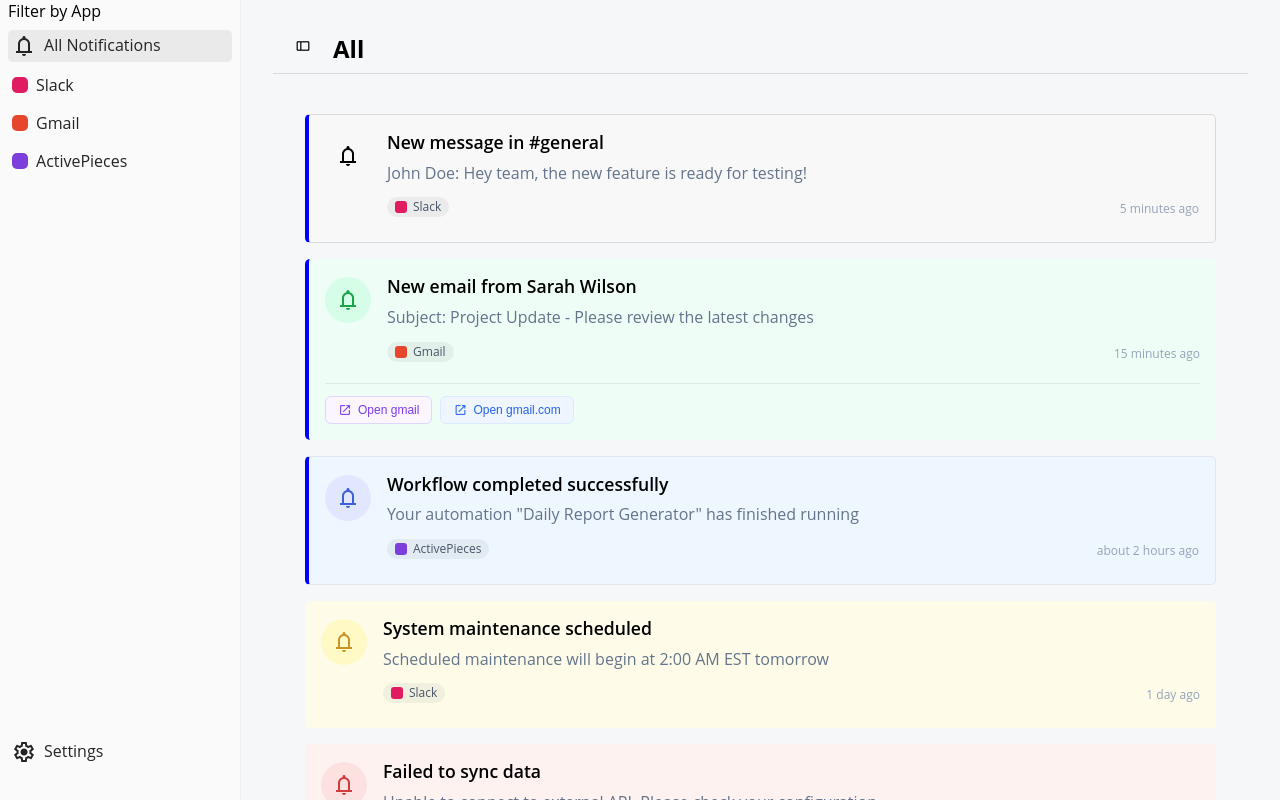
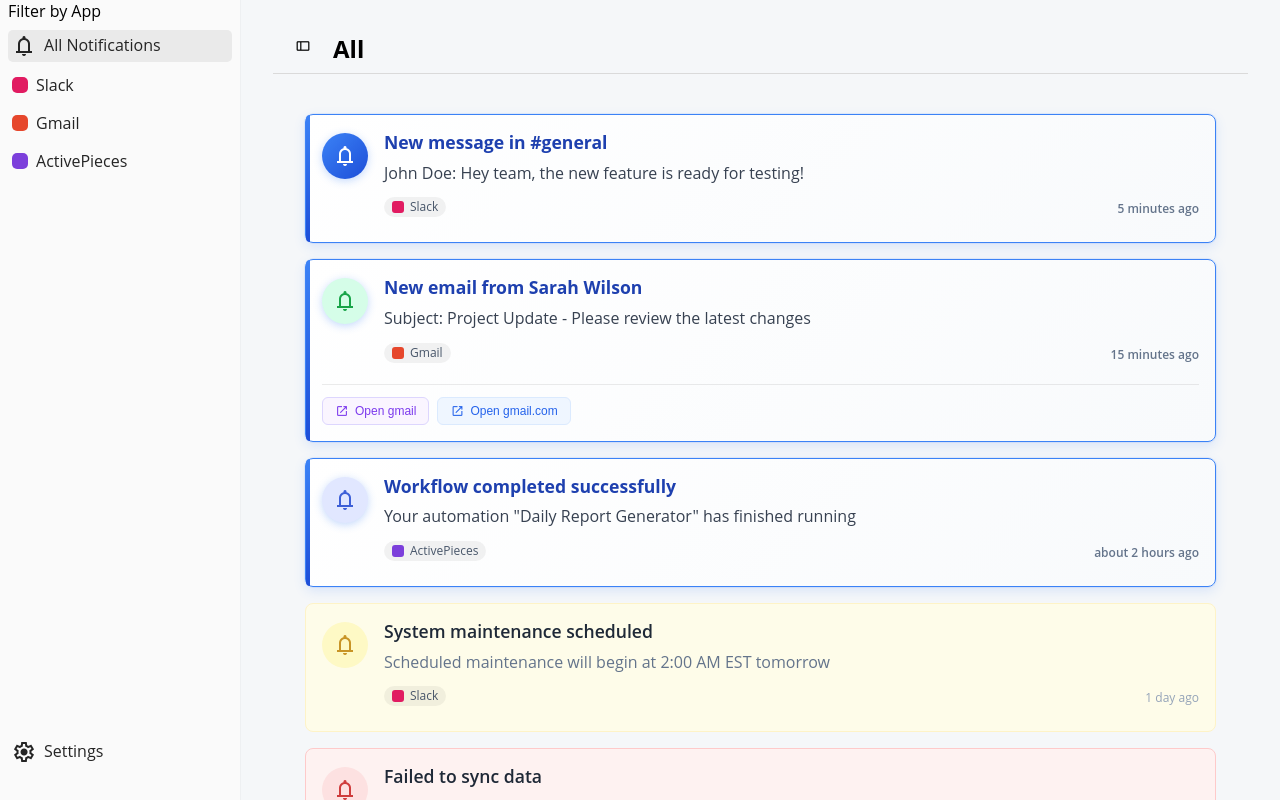
Before and after one commit to pascalwilbrink/notiview, an Angular app: page / in a window 1280 px wide. Built offline with nearby package versions, Linux system fonts and the light colour scheme.

Commit message:
Improve unread notification card styling

```diff
--- a/src/app/notification/components/notification/notification.component.css
+++ b/src/app/notification/components/notification/notification.component.css
@@ -2,10 +2,11 @@
     display: block;
     width: 100%;
     padding: 16px;
-    border-radius: 5px;
+    border-radius: 8px;
     margin-bottom: 16px;
     transition: all .32s cubic-bezier(0.075, 0.82, 0.165, 1);
     box-sizing: border-box;
+    position: relative;
 }
 
 .nv-notification:hover {
@@ -13,27 +14,68 @@
         0 3px 7px rgba(0, 0, 0, .09);
         transition: all .32s cubic-bezier(0.075, 0.82, 0.165, 1);
 }
+
 .nv-notification--default {
     border: 1px solid #DADADA;
     background: #F8F8F8;
 }
 
-
 .nv-notification--success {
     background: #effdf7;
+    border: 1px solid #d1fae5;
 }
 
 .nv-notification--info {
     background: #eef6ff;
-    border: 1px solid #e3e7ed;
+    border: 1px solid #dbeafe;
 }
 
 .nv-notification--warning {
     background: #fefce9;
+    border: 1px solid #fef3c7;
 }
 
 .nv-notification--danger {
     background: #fef2f1;
+    border: 1px solid #fecaca;
+}
+
+.nv-notification--unread {
+    background: linear-gradient(135deg, #ffffff 0%, #f8fafc 100%);
+    border: 1px solid #3b82f6;
+    box-shadow: 0 0 0 1px rgba(59, 130, 246, 0.1), 0 4px 12px rgba(59, 130, 246, 0.15);
+    position: relative;
+}
+
+.nv-notification--unread::before {
+    content: '';
+    position: absolute;
+    top: 0;
+    left: 0;
+    width: 4px;
+    height: 100%;
+    background: linear-gradient(180deg, #3b82f6 0%, #1d4ed8 100%);
+    border-radius: 4px 0 0 4px;
+}
+
+.nv-notification--unread:hover {
+    box-shadow: 0 0 0 1px rgba(59, 130, 246, 0.2), 0 8px 25px rgba(59, 130, 246, 0.2);
+    transform: translateY(-1px);
+}
+
+.nv-notification--unread .notification__title {
+    color: #1e40af;
+    font-weight: 700;
+}
+
+.nv-notification--unread .notification__content {
+    color: #374151;
+}
+
+.nv-notification--unread .notification__icon {
+    background: linear-gradient(135deg, #3b82f6 0%, #1d4ed8 100%);
+    color: white;
+    box-shadow: 0 2px 8px rgba(59, 130, 246, 0.3);
 }
 
 .nv-notification--success .notification__icon {
@@ -51,10 +93,6 @@
 .nv-notification--danger .notification__icon {
     background: #fde1e1;
     color: #cf3c3c;
-}
-
-.nv-notification--unread {
-    border-left: 4px solid blue;
 }
 
 .notification {
@@ -76,6 +114,7 @@
     font-size: 1.1rem;
     font-weight: 600;
     line-height: 1.3;
+    color: #1f2937;
 }
 
 .notification__content {
@@ -96,6 +135,7 @@
     flex-direction: column;
     align-self: flex-start;
     margin-top: 2px;
+    transition: all 0.2s ease;
 }
 
 .notification__meta {
@@ -120,15 +160,6 @@
     margin-top: 12px;
     padding-top: 12px;
     border-top: 1px solid rgba(0, 0, 0, 0.08);
-}
-
-.actions-label {
-    font-size: 12px;
-    font-weight: 600;
-    color: #64748b;
-    margin-bottom: 8px;
-    text-transform: uppercase;
-    letter-spacing: 0.5px;
 }
 
 .actions-list {
@@ -215,6 +246,11 @@
     font-weight: 500;
 }
 
+.nv-notification--unread .timestamp {
+    color: #64748b;
+    font-weight: 600;
+}
+
 @media (max-width: 480px) {
     .notification__meta {
         flex-direction: column;
```
